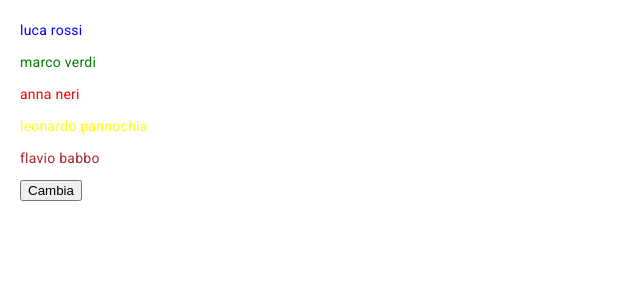
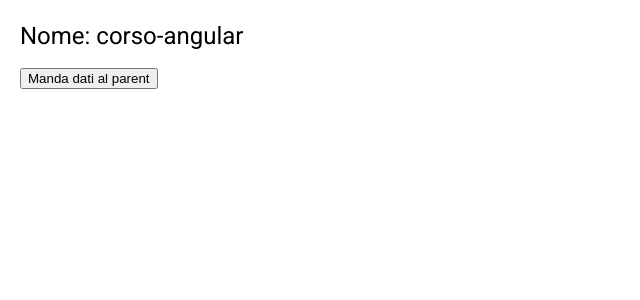
Before and after one commit to ViorelsS/ANGULAR_Basics, an Angular app: page / in a window 1280 px wide. Shown: the top 300 px of the page, without its empty margins (0-640 px from the left). Built offline with nearby package versions, Linux system fonts and the light colour scheme.

Commit message:
Child -> Parent data binding

```diff
--- a/src/app/app.component.html
+++ b/src/app/app.component.html
@@ -1,2 +1,3 @@
-<app-prova [data]="persone"></app-prova>
-<button (click)="onClick()">Cambia</button>
+<h1>Nome: {{ title }}</h1>
+
+<app-prova (mandaDatiEvento)="onRiceviDati($event)"></app-prova>
--- a/src/app/app.component.ts
+++ b/src/app/app.component.ts
@@ -23,4 +23,8 @@ export class AppComponent {
       { nome: 'DDDD', cognome: 'pannochia', isOnline: true, color: 'yellow' },
       { nome: 'EEEEE', cognome: 'babbo', isOnline: false, color: 'brown' },
     ]);
+
+  onRiceviDati = (nome: string) => {
+    this.title = nome;
+  };
 }
--- a/src/app/prova/prova.component.html
+++ b/src/app/prova/prova.component.html
@@ -1,5 +1 @@
-<div *ngFor="let persona of data">
-  <p [ngStyle]="{ color: persona.color }">
-    {{ persona.nome }} {{ persona.cognome }}
-  </p>
-</div>
+<button (click)="mandaDati()">Manda dati al parent</button>
--- a/src/app/prova/prova.component.ts
+++ b/src/app/prova/prova.component.ts
@@ -1,26 +1,20 @@
-import {
-  Component,
-  Input,
-  OnChanges,
-  OnInit,
-  SimpleChanges,
-} from '@angular/core';
+import { Component, EventEmitter, OnInit, Output } from '@angular/core';
 
 @Component({
   selector: 'app-prova',
   templateUrl: './prova.component.html',
   styleUrl: './prova.component.css',
 })
-export class ProvaComponent implements OnInit, OnChanges {
-  @Input() data: any;
+export class ProvaComponent implements OnInit {
+  @Output() mandaDatiEvento = new EventEmitter<string>();
+
+  nome = 'Luca';
 
   constructor() {}
 
-  ngOnInit(): void {
-    console.log(this.data);
-  }
+  ngOnInit(): void {}
 
-  ngOnChanges(changes: SimpleChanges): void {
-    console.log(changes);
-  }
+  mandaDati = () => {
+    this.mandaDatiEvento.emit(this.nome);
+  };
 }
```
